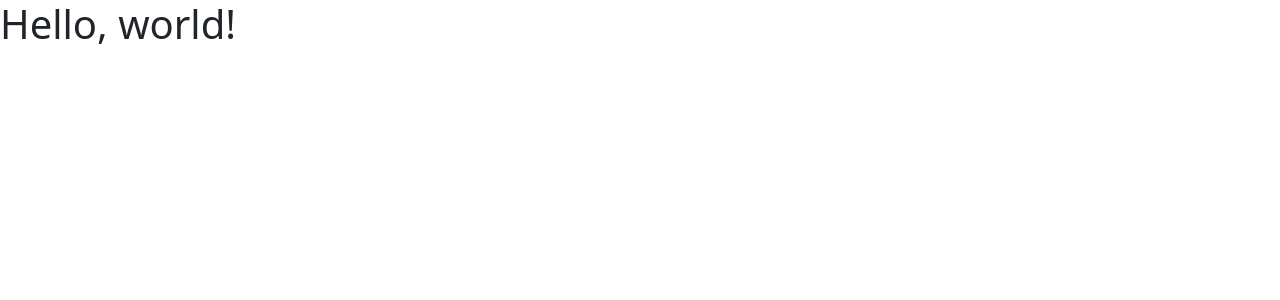
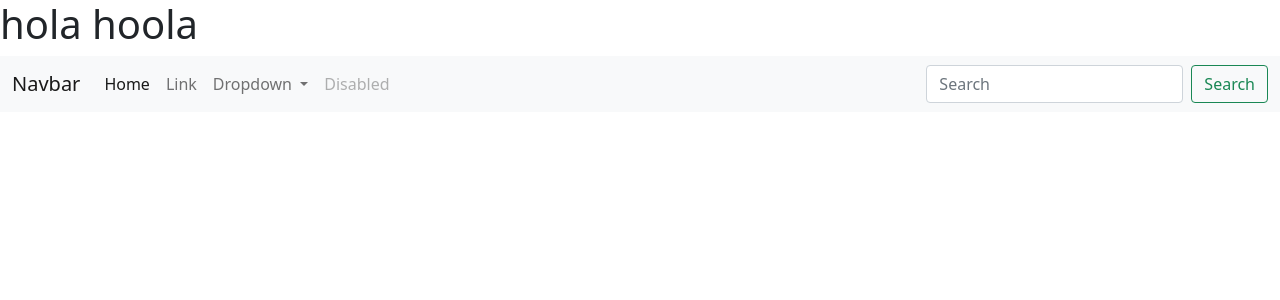
Before and after one commit to vanevrb2/hola, a Jekyll site: the page built from index.md, in a window 1280 px wide. Shown: the top 300 px of the page. Built offline with Jekyll 4.4.1, drawn with Linux system fonts in a browser that asks for light colours.

Commit message:
Update default.html

```diff
--- a/_layouts/default.html
+++ b/_layouts/default.html
@@ -12,8 +12,43 @@
      <title>{% if page.title %}{{ page.title }} – {% endif %}{{ site.name }} – {{ site.description }}</title>
   </head>
   <body>
-    <h1>Hello, world!</h1>
-
+    <h1>{{ site.name }}</h1>
+<nav class="navbar navbar-expand-lg navbar-light bg-light">
+  <div class="container-fluid">
+    <a class="navbar-brand" href="#">Navbar</a>
+    <button class="navbar-toggler" type="button" data-bs-toggle="collapse" data-bs-target="#navbarSupportedContent" aria-controls="navbarSupportedContent" aria-expanded="false" aria-label="Toggle navigation">
+      <span class="navbar-toggler-icon"></span>
+    </button>
+    <div class="collapse navbar-collapse" id="navbarSupportedContent">
+      <ul class="navbar-nav me-auto mb-2 mb-lg-0">
+        <li class="nav-item">
+          <a class="nav-link active" aria-current="page" href="#">Home</a>
+        </li>
+        <li class="nav-item">
+          <a class="nav-link" href="#">Link</a>
+        </li>
+        <li class="nav-item dropdown">
+          <a class="nav-link dropdown-toggle" href="#" id="navbarDropdown" role="button" data-bs-toggle="dropdown" aria-expanded="false">
+            Dropdown
+          </a>
+          <ul class="dropdown-menu" aria-labelledby="navbarDropdown">
+            <li><a class="dropdown-item" href="{{ site.baseurl }}/abo">abo</a></li>
+            <li><a class="dropdown-item" href="{{ site.baseurl }}/">Blog</a></li>
+            <li><hr class="dropdown-divider"></li>
+            <li><a class="dropdown-item" href="#">Something else here</a></li>
+          </ul>
+        </li>
+        <li class="nav-item">
+          <a class="nav-link disabled" href="#" tabindex="-1" aria-disabled="true">Disabled</a>
+        </li>
+      </ul>
+      <form class="d-flex">
+        <input class="form-control me-2" type="search" placeholder="Search" aria-label="Search">
+        <button class="btn btn-outline-success" type="submit">Search</button>
+      </form>
+    </div>
+  </div>
+</nav>
     <!-- Optional JavaScript; choose one of the two! -->
 
     <!-- Option 1: Bootstrap Bundle with Popper -->
```
